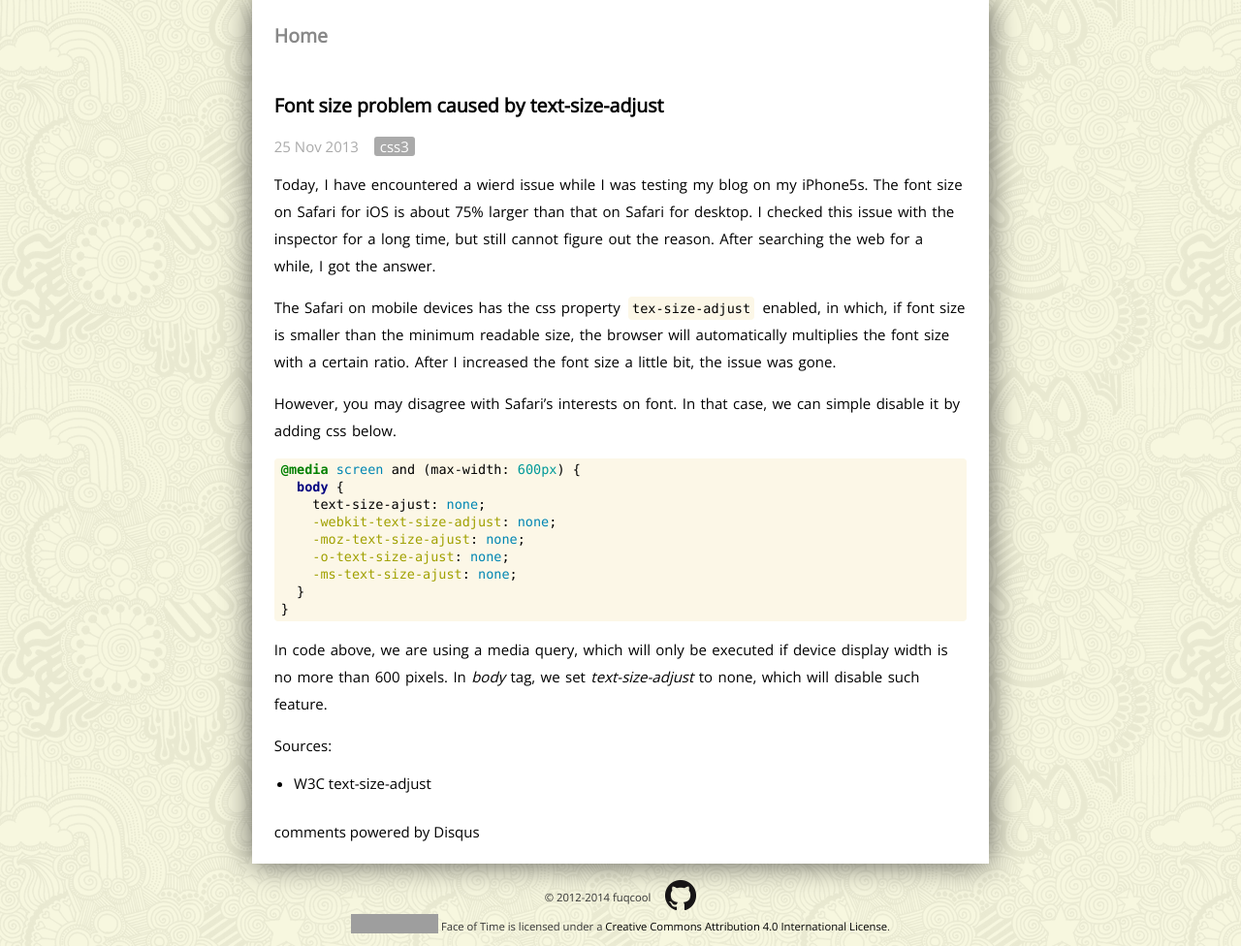
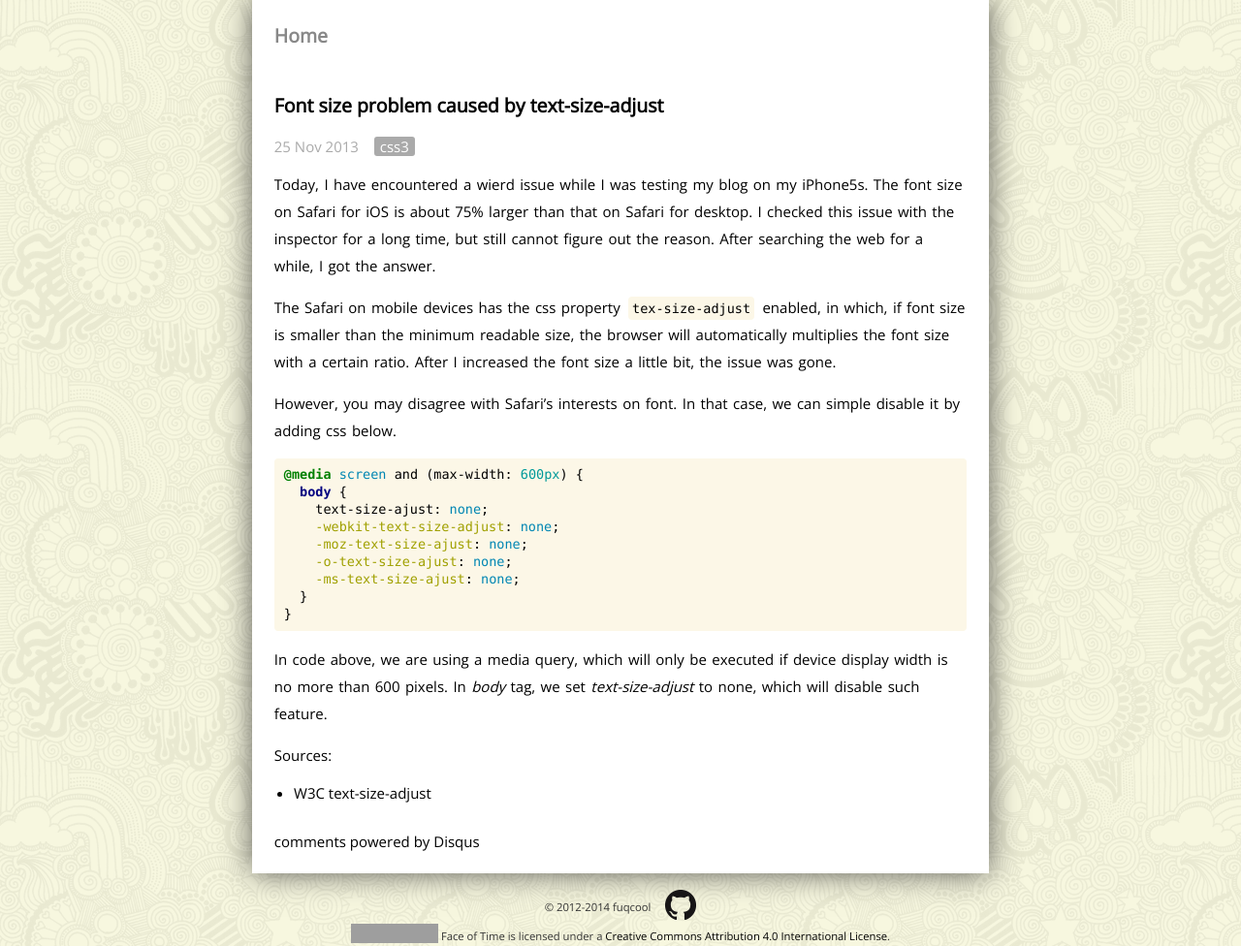
Before and after one commit to fuqcool/fuqcool.github.io, a Jekyll site: the page built from _posts/2013-11-25-text-size-adjust-problem.md, in a window 1280 px wide. Shown: the whole page at 97% size. Built offline with Jekyll 4.4.1, drawn with Linux system fonts in a browser that asks for light colours; Markdown is read by kramdown in place of the engine named in the settings; comment, search, counter and statistics services are not loaded; grey boxes are pictures that could not be loaded.

Commit message:
larger padding

```diff
--- a/css/main.css
+++ b/css/main.css
@@ -180,7 +180,7 @@
 
 .post pre {
   background-color: #FCF7E7;
-  padding: 3px 7px;
+  padding: 8px 10px;
   border-radius: 4px;
   overflow-x: auto;
 }
```
